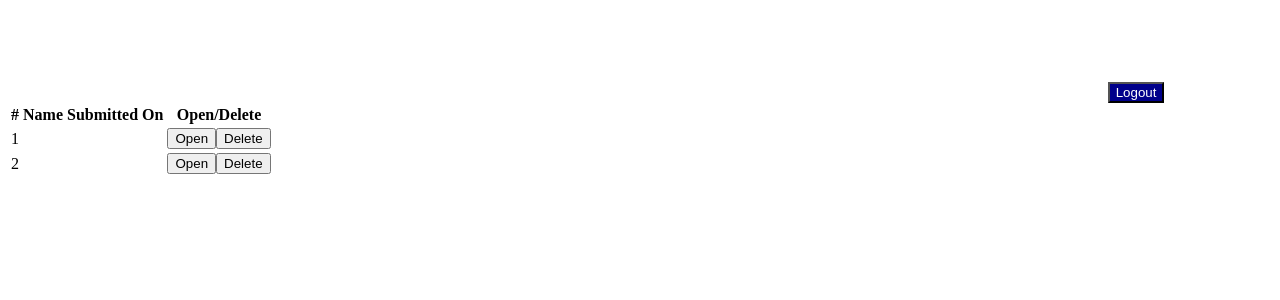
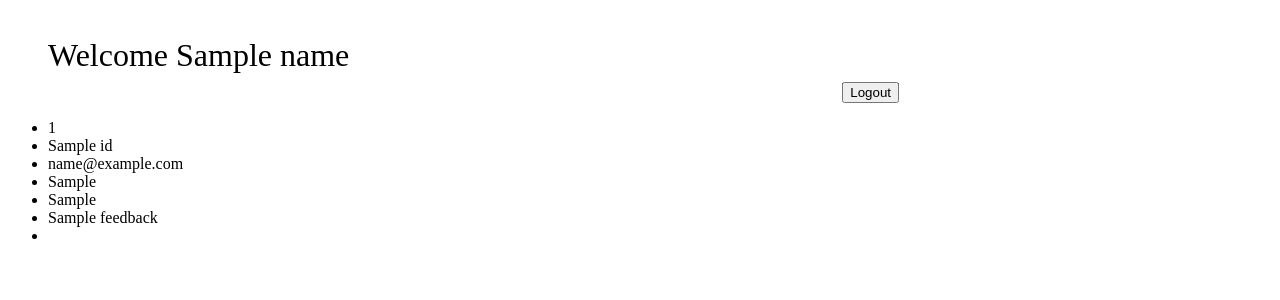
Before and after one commit to GaganCJ/QuestionGeneratorApp, a Flask app: template app/templates/index.html in a window 1280 px wide. Shown: the top 300 px of the page. Run offline with Flask 2, Linux system fonts and the light colour scheme; the template is opened without the code that fills it: most values are stand-ins (such as "Sample title", 1, 10 or a date in 2020); some libraries are stand-ins or nearby versions.

Commit message:
Commit #2

```diff
--- a/app/routes.py
+++ b/app/routes.py
@@ -1,6 +1,5 @@
 from flask import jsonify, render_template, flash, redirect, url_for, request
 from app import app
-from app.forms import LoginForm
 from app.agq.aqgFunction import AutomaticQuestionGenerator
 import json, datetime, os, sys
 
@@ -11,16 +10,13 @@ def check():
     return 'server ready check 1,2,3,...'
 @app.route('/index')
 def index():
-    user = {'username':'Gagan'}
-    return render_template('index.html',title='Home',user=user)
+    with open(DATA_FILENAME,mode="r+",encoding="utf-8") as read_file:
+        dummy = json.load(read_file)
+    return render_template("index.html", users = dummy, name="Admin", title = "QGen")
 
-@app.route('/admin/login', methods=['GET','POST'])
+@app.route('/login')
 def login():
-    form = LoginForm()
-    if form.validate_on_submit():
-        flash('Login requested for user {}, remember_me={}'.format(form.username.data, form.remember_me.data))
-        return redirect(url_for('index'))
-    return render_template('login.html',form=form,title='Admin login')
+    return render_template('login.html',title='Admin login')
 
 @app.route('/about')
 def about():
@@ -74,3 +70,19 @@ def savejson():
             data.append(y)
             json.dump(data,f)
     return 'OK'
+
+@app.route('/del_data')
+def del_html():
+    open_d = []
+    op = request.args.get('ids', 0, type=int)
+    with open(DATA_FILENAME, mode="r+",encoding="utf-8") as read_file:
+        open_d = json.load(read_file)
+    for i in range(len(open_d)):
+        if open_d[i]["feedback_id"] == op:
+            open_d.pop(i)
+            break
+    with open(DATA_FILENAME,mode="w+",encoding="utf-8") as f:
+        json.dump([], f)
+    with open(DATA_FILENAME,mode="w+",encoding="utf-8") as f:
+        json.dump(open_d,f)
+    return redirect(url_for('index'))
--- a/app/static/css/home.css
+++ b/app/static/css/home.css
@@ -47,15 +47,6 @@
     color: #fff !important;
 }
 
-/*.admin-appbar {
-    width: calc(100% - 149px) !important;
-    left: auto;
-    background-color: #ffffff;
-    color: #257cad;
-    border: 0px;
-    box-shadow: 6px 6px 20px 0px #b7b7b7;
-}*/
-
 .navcontent .csidenav .brand-separator {
     height: 0.5px !important;
     background-color: #dfdfdf;
@@ -103,6 +94,8 @@
     height: auto;
     top: 50%;
     margin-top: -160px;
+    z-index: 99;
+    border-radius:25px;
 }
 .clogin-pos{
     top:-50%;
@@ -119,7 +112,7 @@
 }
 
 .clogout{
-    margin-left: 87%;
+    margin-left: 66%;
     background-color: darkblue!important;
     color:white!important;
 }
@@ -129,8 +122,26 @@
 }
 .app-bar{
     min-height: 80px;
-    background-color: rgba(184, 134, 11, 0.86);
+    background-color: rgba(184, 134, 11);
 }
 .app-bar .brand{
     background-color: initial;
 }
+
+.boopText{
+    position: absolute;
+    top: 50%;
+    left: 50%;
+    cursor:default;
+    font-weight:100;
+  }
+.wrapf{
+    overflow-x: hidden;
+    overflow-y: hidden;
+}
+.listview .node:hover{
+    background-color: inherit;
+}
+.listview .node{
+    cursor:default;
+}
--- a/app/static/js/featurate.js
+++ b/app/static/js/featurate.js
@@ -1,4 +1,30 @@
 $("document").ready(function () {
+    window.setInterval(function () {
+        var life = 2500;
+        var top = randNum();
+        var left = randNum();
+        var size = randomSize();
+        var id = top.toString() + left.toString();
+        $("#404wrap").append("<span id='" + id + "' style='color:" + randomColor() + ";font-size:" + size + "px;top:" + top + "%;left:" + left + "%;' class='boopText'>" + /*randomMessage()*/"Welcome..!!" + "</span>");
+        setTimeout(function () {
+            $("#" + id).remove();
+        }, life);
+    }, 200);
+
+    /*function randomMessage() {
+      messages = ['Oh No! 404', '404', 'aw snap, wrong page', '404 error!', 'We got lost!', "You're not supposed to be here!","You're lost!", 'Wrong page!', '404 - page not found', 'not found!','Whoops!'];
+      return messages[Math.floor(Math.random() * messages.length)];
+    }*/
+
+    function randomColor() {
+        return '#' + (Math.random() * 0xCCCCCC << 0).toString(16);
+    }
+    function randomSize() {
+        return Math.floor(Math.random() * 29) + 20;
+    }
+    function randNum() {
+        return Math.floor(Math.random() * 99) + 1;
+    }
     $("#qbtn").on("click", function () {
         $("#cspinner").css("display", "block");
         $.getJSON($SCRIPT_ROOT + "agq", {
@@ -10,7 +36,7 @@ $("document").ready(function () {
             $("#feedbform").css("display", "block");
         });
         return false;
-    })
+    });
     $("#submit_final").on("click", function () {
         $.getJSON($SCRIPT_ROOT + "submit_data", {
             name: $("#name").val(),
@@ -41,5 +67,5 @@ $("document").ready(function () {
             ]
         });
         return false;
-    })
+    });
 });
--- a/app/templates/index.html
+++ b/app/templates/index.html
@@ -4,36 +4,36 @@
 <div data-role="appbar" data-expand-point="true">
         <div class="brand no-hover">
             <span class="ancon mif-open-book"></span>
+            <span style="font-weight:100;font-size:32px;">Welcome {{ name }}</span>
         </div>
 
-        <button class="button drop-shadow rounded app-bar-item clogout" role="button">Logout</button>
+        <a class="clogout" href="{{ url_for('login') }}"><button class="button primary drop-shadow rounded app-bar-item" role="button">Logout</button></a>
 
     </div>
-    <div class="pt-6 m-15">
-    <table class="table table-border row-border cell-border">
-        <thead>
-            <tr>
-                <th>#</th>
-                <th>Name</th>
-                <th>Submitted On</th>
-                <th>Open/Delete</th>
-            </tr>
-        </thead>
-        <tbody>
-            <tr>
-                <td>1</td>
-                <td></td>
-                <td></td>
-                <td><button class="button success drop-shadow outline rounded">Open</button><button class="button success ml-5 drop-shadow outline rounded">Delete</button></td>
-            </tr>
-            <tr>
-                <td>2</td>
-                <td></td>
-                <td></td>
-                <td><button class="button success drop-shadow outline rounded">Open</button><button class="button success ml-5 drop-shadow outline rounded">Delete</button></td>
-            </tr>
-        </tbody>
-    </table>
+    <div class="fluid-container mt-6 p-15">
+    <div class="m-4 p-4">
+        {# <div class="border bd-black mb-4 w-100">
+            <select data-role="select">
+                {% for ids in users %}
+                <option value="{{ids['feedback_id']}}">{{ids["feedback_id"]}}</option>
+                {% endfor %}
+            </select>
+            <button class="button outline alert" id="del">Delete</button>
+        </div> #}
+        {% for user in users %}
+            <div class="border bd-black mt-4 mb-4">
+                <ul data-role="listview" disabled>
+                    <li>{{user["feedback_id"]}}</li>
+                    <li>{{user["name"]}}</li>
+                    <li>{{user["email"]}}</li>
+                    <li>{{user["data_in_para"]}}</li>
+                    <li>{{user["ques_gen"]}}</li>
+                    <li>{{user["feedback"]}}</li>
+                    <li>{{user["session"]}}</li>
+                </ul>
+            </div>
+        {% endfor %}
+    </div>
 </div>
 </body>
 {% endblock %}
```
Also changed, not shown: app/templates/about.html (+53 -1 lines), app/templates/login.html (+9 -37 lines).
